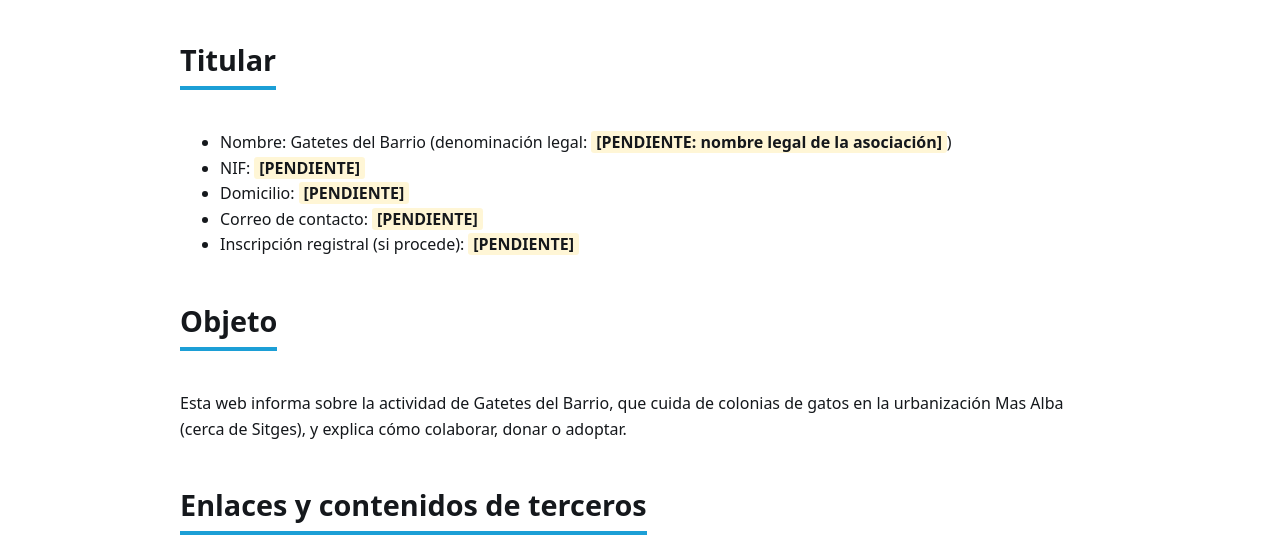
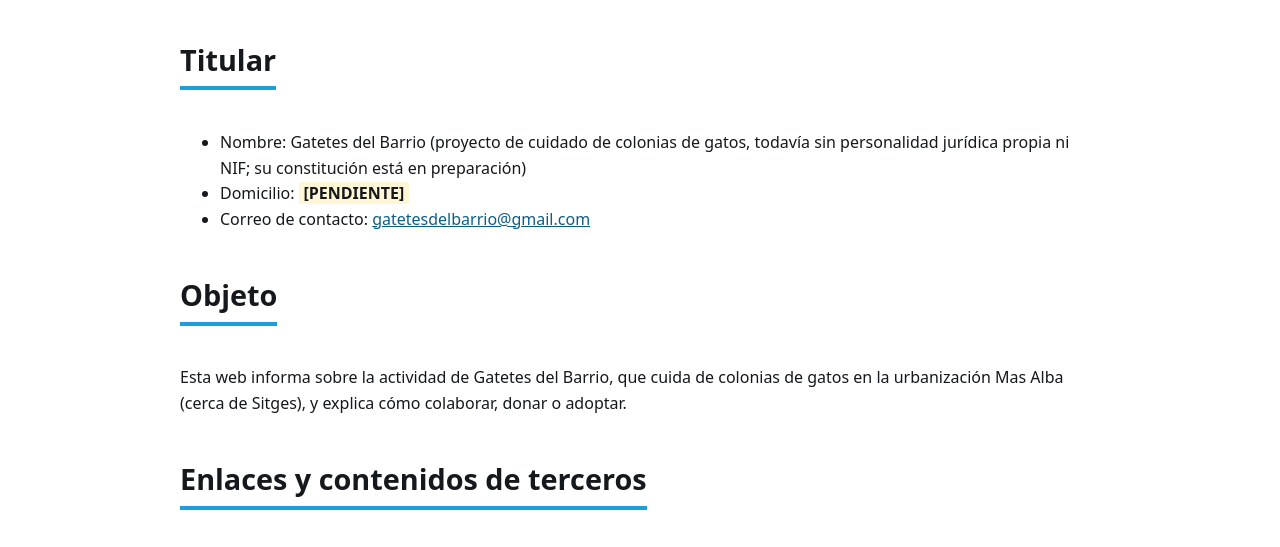
Before and after one commit to gatetesdelbarrio/web, a plain HTML site: page aviso-legal.html in a window 1280 px wide. Shown: the part 211-758 px from the top of the page. Drawn offline with Linux system fonts and the light colour scheme.

Commit message:
Update legal information in aviso-legal.html

```diff
--- a/aviso-legal.html
+++ b/aviso-legal.html
@@ -52,11 +52,9 @@ main section{padding-top:2rem}
 <p>En cumplimiento de la Ley 34/2002 de servicios de la sociedad de la información y de comercio electrónico (LSSI-CE), se facilitan los datos del titular de este sitio web.</p>
 <h2>Titular</h2>
 <ul>
-<li>Nombre: Gatetes del Barrio (denominación legal: <span class="ph">[PENDIENTE: nombre legal de la asociación]</span>)</li>
-<li>NIF: <span class="ph">[PENDIENTE]</span></li>
+<li>Nombre: Gatetes del Barrio (proyecto de cuidado de colonias de gatos, todavía sin personalidad jurídica propia ni NIF; su constitución está en preparación)</li>
 <li>Domicilio: <span class="ph">[PENDIENTE]</span></li>
-<li>Correo de contacto: <span class="ph">[PENDIENTE]</span></li>
-<li>Inscripción registral (si procede): <span class="ph">[PENDIENTE]</span></li>
+<li>Correo de contacto: <a href="mailto:gatetesdelbarrio@gmail.com">gatetesdelbarrio@gmail.com</a></li>
 </ul>
 <h2>Objeto</h2>
 <p>Esta web informa sobre la actividad de Gatetes del Barrio, que cuida de colonias de gatos en la urbanización Mas Alba (cerca de Sitges), y explica cómo colaborar, donar o adoptar.</p>
```
